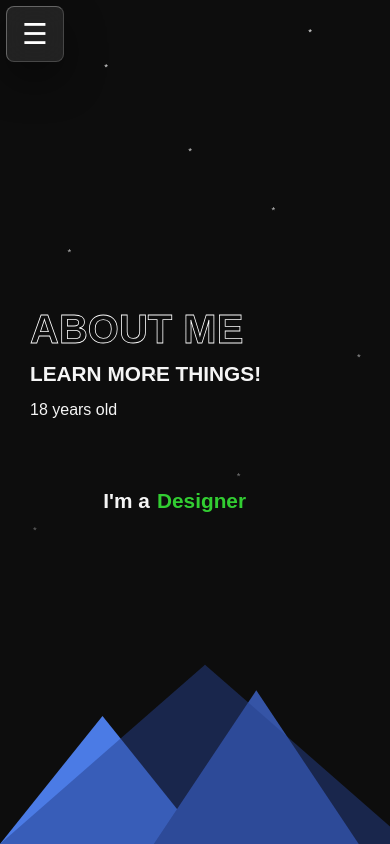
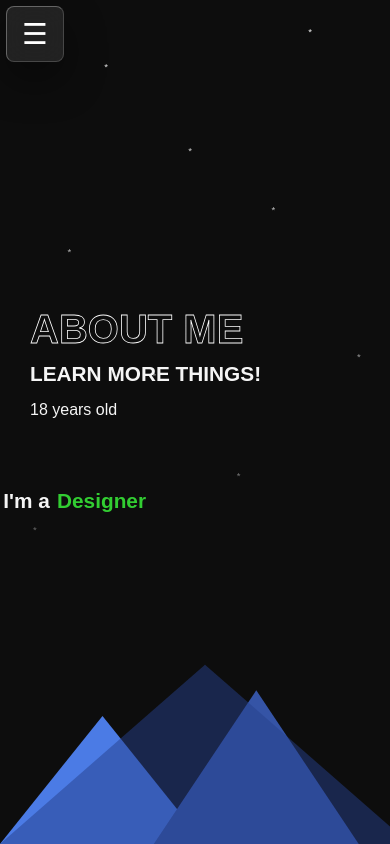
Before and after one commit to Wgannnn/CV, an Angular app: page /about in a window 390 px wide. Built offline with nearby package versions, Linux system fonts and the light colour scheme.

Commit message:
Updated Mobile CSS

```diff
--- a/src/app/read-about-me/read-about-me.css
+++ b/src/app/read-about-me/read-about-me.css
@@ -457,7 +457,7 @@ p {
   }
 
   .word-rotate {
-    min-width: 150px;
+    min-width: 350px;
   }
 
   .snowflake {
```
